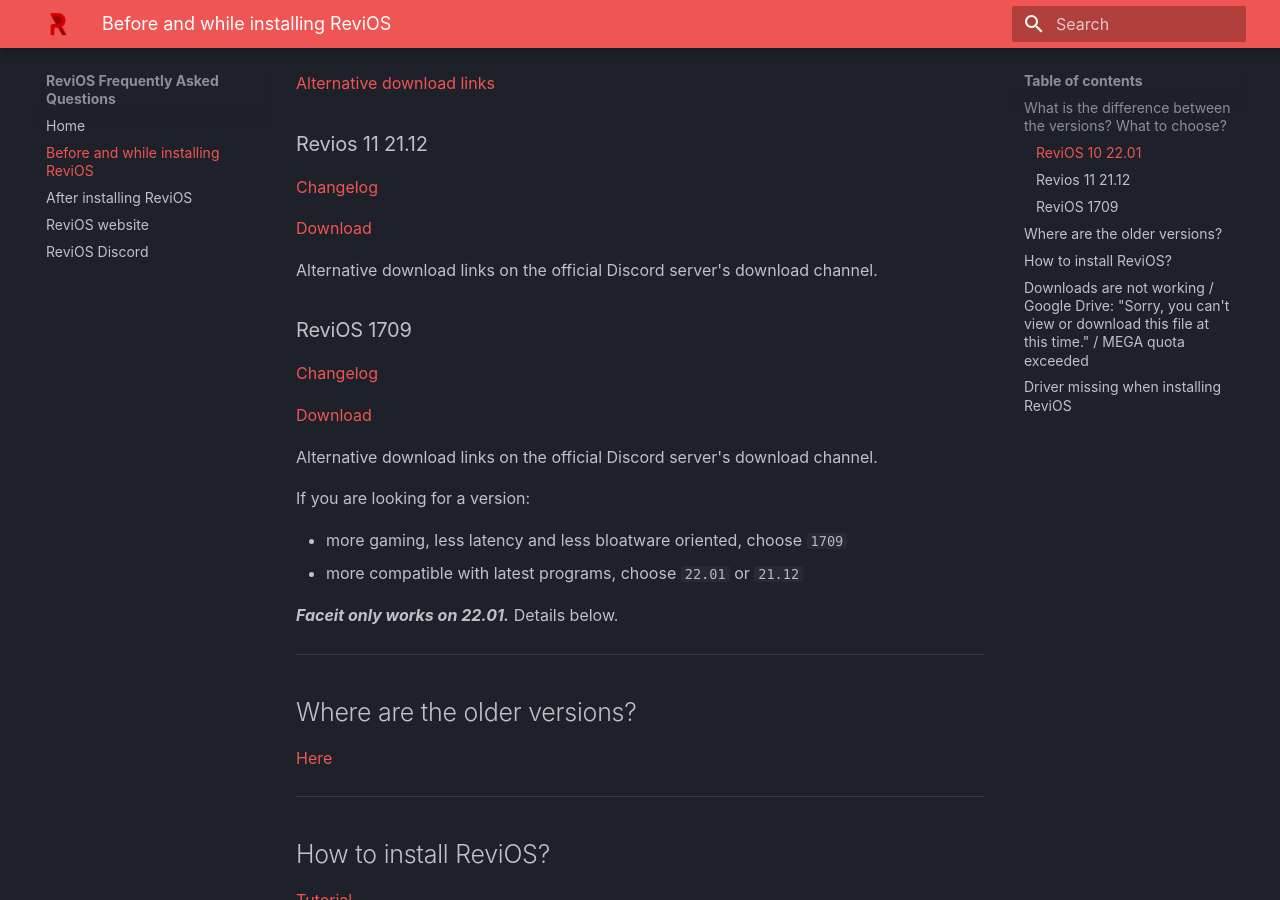
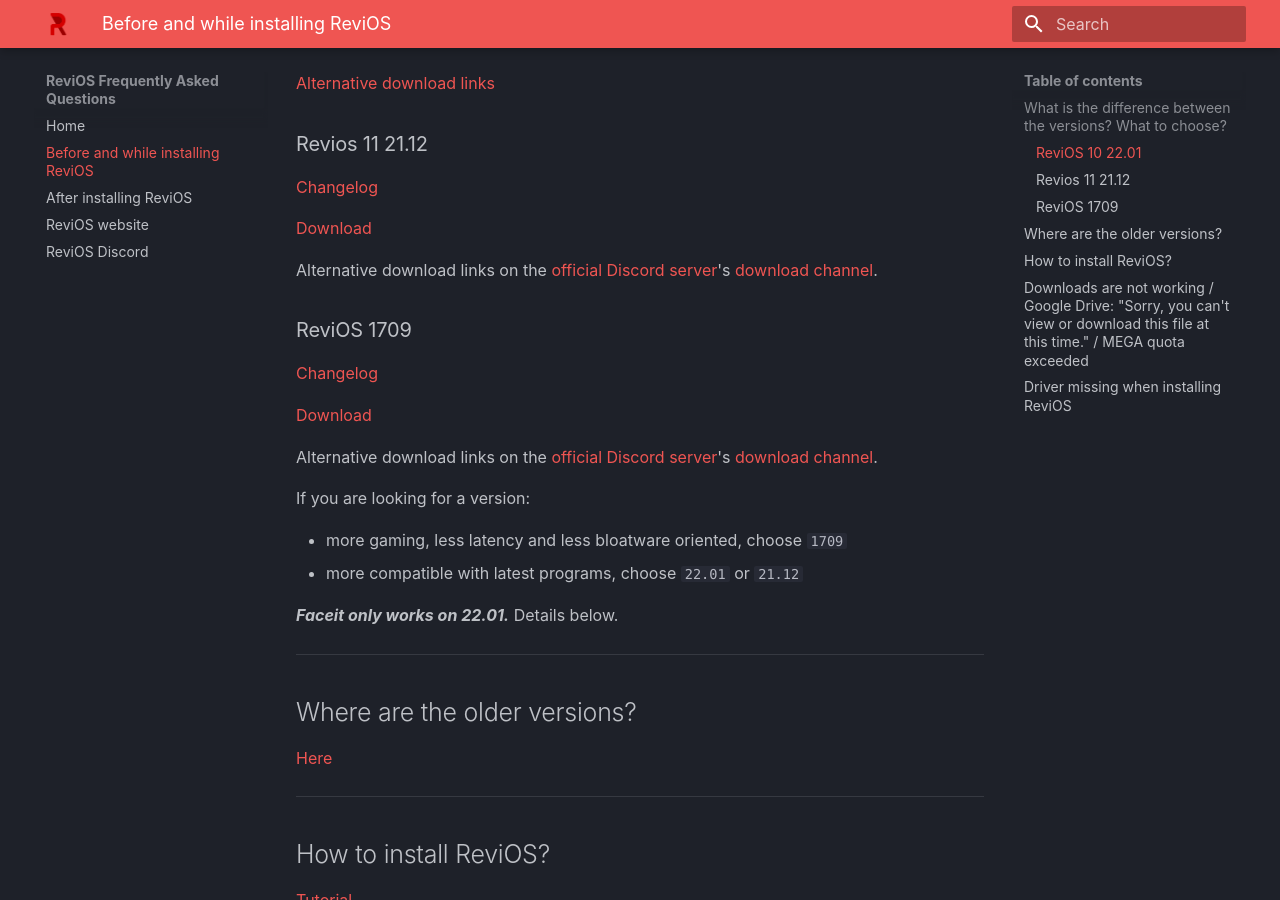
Before and after one commit to dkovacs24/ReviOS_faq, an MkDocs documentation site: the page built from docs/before-install.md, in a window 1280 px wide and 900 px high, scrolled down 407 px. Built offline with MkDocs 1.6.1 and Material for MkDocs 9.7.7, drawn with Linux system fonts in a browser that asks for light colours; some web fonts are replaced; part of the change alters nothing that is shown.

```diff
--- a/docs/before-install.md
+++ b/docs/before-install.md
@@ -18,7 +18,7 @@ As of this moment (2022-02-07), there are 3 versions of ReviOS that are supporte
 
 [Download](https://www.revi.cc/revios/download#h.ywpa5av3hdf3)
 
-Alternative download links on the official Discord server's download channel.
+Alternative download links on the [official Discord server](https://discord.gg/962y4pU)'s [download channel](https://discord.com/channels/619835916139364383/658369065110339640/922911034514210818).
 
 ### ReviOS 1709
 
@@ -26,7 +26,7 @@ Alternative download links on the official Discord server's download channel.
 
 [Download](https://www.revi.cc/revios/download/alternative-downloads#h.ski2fzvfamkj)
 
-Alternative download links on the official Discord server's download channel.
+Alternative download links on the [official Discord server](https://discord.gg/962y4pU)'s [download channel](https://discord.com/channels/619835916139364383/658369065110339640/859328905336979476).
 
 
 If you are looking for a version:
```
